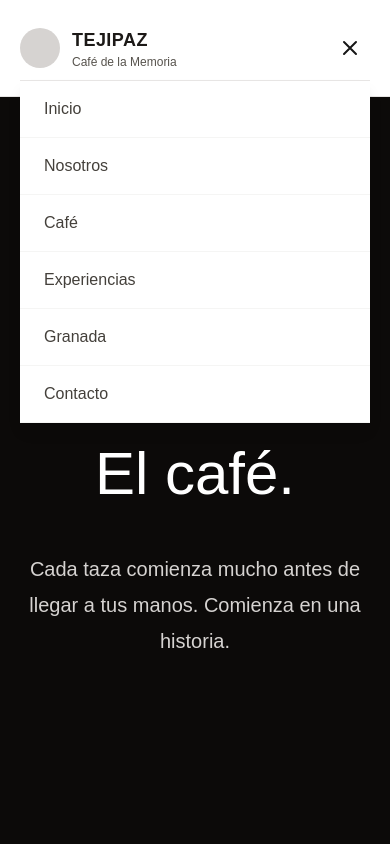
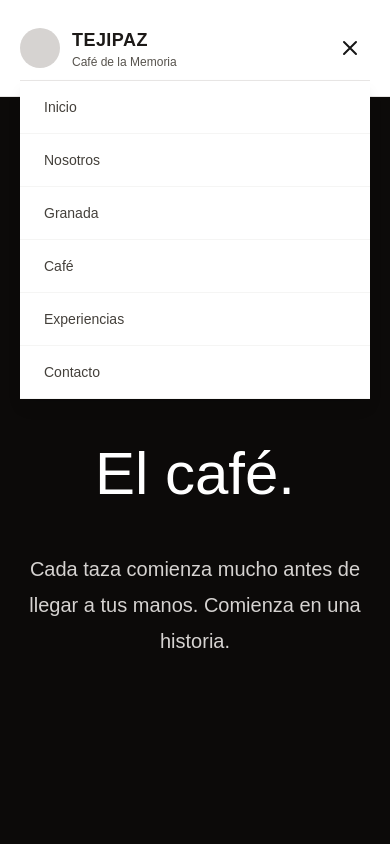
Before and after one commit to danibrinezriveros-source/tejipaz-web, a Next.js app: page /cafe in a window 390 px wide. Both pictures are taken after a click on the button "Abrir menú". Shown: the top 844 px of the page. Built offline with nearby package versions, Linux system fonts and the light colour scheme.

Commit message:
feat: complete experiencias and contacto structure

```diff
--- a/src/components/layout/Header/MobileMenu.tsx
+++ b/src/components/layout/Header/MobileMenu.tsx
@@ -2,14 +2,8 @@
 
 import { useState } from "react";
 
-const links = [
-  "Inicio",
-  "Nosotros",
-  "Café",
-  "Experiencias",
-  "Granada",
-  "Contacto",
-];
+import Link from "next/link";
+import { navigation } from "@/src/content/navigation";
 
 export default function MobileMenu() {
   const [open, setOpen] = useState(false);
@@ -48,16 +42,17 @@ export default function MobileMenu() {
       {open && (
         <div className="absolute left-0 top-20 w-full border-t border-stone-200 bg-white shadow-lg md:hidden">
           <nav className="flex flex-col">
-            {links.map((item) => (
-              <a
-                key={item}
-                href="#"
-                className="border-b border-stone-100 px-6 py-4 text-stone-700 hover:bg-stone-50"
-                onClick={() => setOpen(false)}
-              >
-                {item}
-              </a>
-            ))}
+           {navigation.map((item) => (
+  <Link
+    key={item.href}
+    href={item.href}
+    onClick={() => setOpen(false)}
+    className="border-b border-stone-100 px-6 py-4 text-sm text-stone-700 transition-colors hover:bg-stone-50 hover:text-stone-900"
+  >
+    {item.name}
+  </Link>
+))}
+
           </nav>
         </div>
       )}
```
